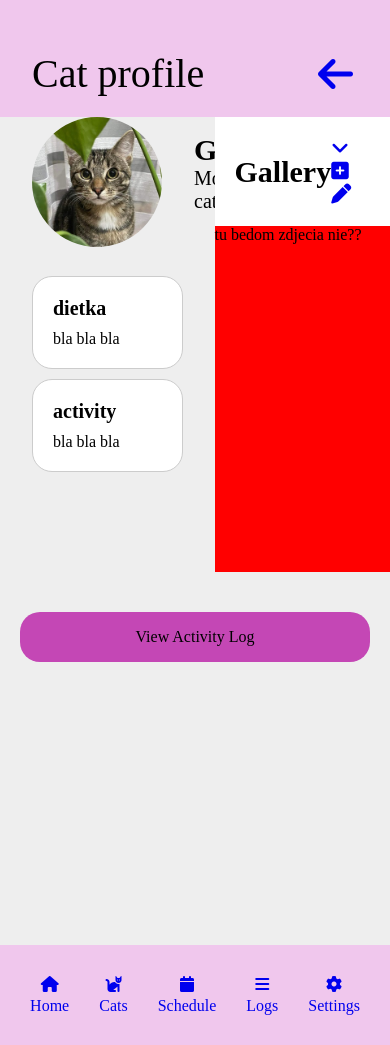
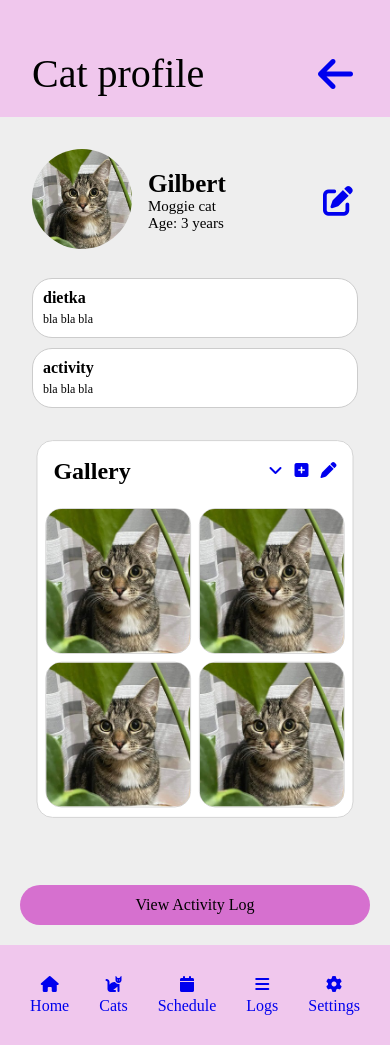
Before and after one commit to suwka/wdpai, a PHP site: page /details in a window 390 px wide. Run offline with PHP 8.4, Linux system fonts and the light colour scheme; some web fonts are replaced.

Commit message:
gotowe: /details.html oraz details.css

```diff
--- a/public/styles/details.css
+++ b/public/styles/details.css
@@ -128,30 +128,55 @@ body {
 .image-box {
     display: flex;
     justify-content: center;
-    background-color: black;
 }
 
 .images {
-    width: 380px;
-    height: 455px;
-    background-color: red;
+    width: 395px;
+    height: 470px;
+    background-color: white;
+    border: 1px solid #ccc;
+    border-radius: 20px;
 }
 
 .images-box-description {
-    background-color: white;
     display: flex;
     justify-content: space-between;
     align-items: center;
     padding: 20px;
+    align-items: center;
 }
 .images-buttons {
     font-size: 20px;
+    display: flex;
+    gap: 15px;
 }
 
-.images-box-description > gallery {
-
+.gallery {
+    font-size: 30px;
+    font-weight: bold;
 }
 
+.singlepicture {
+    height: 180px;
+    width: 180px;
+    border-radius: 20px;
+    border: 1px solid #ccc;
+    overflow: hidden;
+}
+
+.all-images {
+    display: grid;
+    grid-template-columns: repeat(2, 1fr);
+    grid-template-rows: repeat(2, 1fr);
+    gap: 10px;
+    margin: 10px;
+}
+
+.singlepicture > .cat-image {
+    width: 100%;
+    height: 100%;
+    object-fit: cover;
+}
 
 
 .cat-profile-container {
@@ -229,7 +254,7 @@ body {
     display: flex;
     justify-content: center;
     padding: 20px;
-    margin-top: 20px; /* odstęp od reszty contentu */
+    margin-top: 20px;
     /* bez position: fixed */
 }
 
@@ -238,8 +263,8 @@ body {
     justify-content: center;
     align-items: center;
     width: 800px;
-    height: 50px;
-    background-color: rgb(196, 71, 181);
+    height: 40px;
+    background-color: rgba(206, 70, 197, 0.75);
     border-radius: 20px;
 }
 
@@ -266,7 +291,14 @@ html {
 }
 
 @media (max-width: 1300px) {
-
+    .cat-profile-container {
+        display: flex;
+        flex-direction: column;
+    }
+    .image-box {
+        margin-top: 20px;
+        margin-bottom: 0px;
+    }
 }
 
 @media (max-width: 700px) {
@@ -275,21 +307,85 @@ html {
     }
     .main-content {
         padding: 0;
+        position: relative;
     }
     .box_top > div, .box_top a i {
         margin-top: 30px;
+        position: sticky;
+        z-index: 100;
     }
     .box_top a {
-    font-size: 0;
+        font-size: 0;
     }
 
     .box_top a i {
-    font-size: 40px;
+        font-size: 40px;
+    }
+
+    .cat-description a {
+        font-size: 0px;
+    }
+
+    .cat-description a i {
+        font-size: 30px;
     }
 
     .box_top {
         position: sticky;
         top: 0;
         background-color: rgba(240, 199, 237);
+        z-index: 10;
     }
+    .images {
+        transform: scale(0.8); /* zmniejszenie do 70% */
+        margin-top: -20px;
+    }
+    .box_bottom {
+        margin-top: 0px;
+    }
+
+    .cat-description {
+        margin-top: 2rem;
+    }
+
+    .cat-settings {
+    display: flex;
+    flex-direction: column;
+    font-size: 20px;
+    }
+    .cat-breed::after {
+        display: none;
+    }
+
+    .cat-name {
+        font-size: 25px;
+    }
+    .cat-settings {
+        font-size: 15px;
+    }
+    .cat-description img {
+        width: 100px;
+        height: 100px;
+        border-radius: 50%;
+        margin-left: 2rem;
+    }
+    .cat-description-text {
+        margin-left: 1rem;
+    }
+
+    .cat-detail-card > h1 {
+        font-size: 16px;
+        margin: 10px 10px 0px 10px;
+    }
+
+    .cat-detail-card > p {
+        font-size: 12px;
+        margin: 5px 10px 10px 10px;
+    }
+    .image-box {
+        margin-top: 0px;
+        margin-bottom: 0px;
+    }
+
+
 }
--- a/public/views/details.html
+++ b/public/views/details.html
@@ -58,14 +58,27 @@
                 <div class="image-box">
                     <div class="images">
                         <div class="images-box-description">
-                            <div class="cat-name">Gallery</div>
+                            <div class="gallery">Gallery</div>
                             <div class="images-buttons">
                                 <a href="#"><i class="fa-solid fa-angle-down"></i></a>
                                 <a href="#"><i class="fa-solid fa-square-plus"></i></a>
                                 <a href="#"><i class="fa-solid fa-pen"></i></a>
                             </div>
                         </div>
-                        tu bedom zdjecia nie??
+                        <div class="all-images">
+                            <div class="singlepicture">
+                                <img src="public/img/cat1.jpg" class="cat-image">
+                            </div>
+                            <div class="singlepicture">
+                                <img src="public/img/cat1.jpg" class="cat-image">
+                            </div>
+                            <div class="singlepicture">
+                                <img src="public/img/cat1.jpg" class="cat-image">
+                            </div>
+                            <div class="singlepicture">
+                                <img src="public/img/cat1.jpg" class="cat-image">
+                            </div>
+                        </div>
                     </div>
                 </div>
             </div>
```
